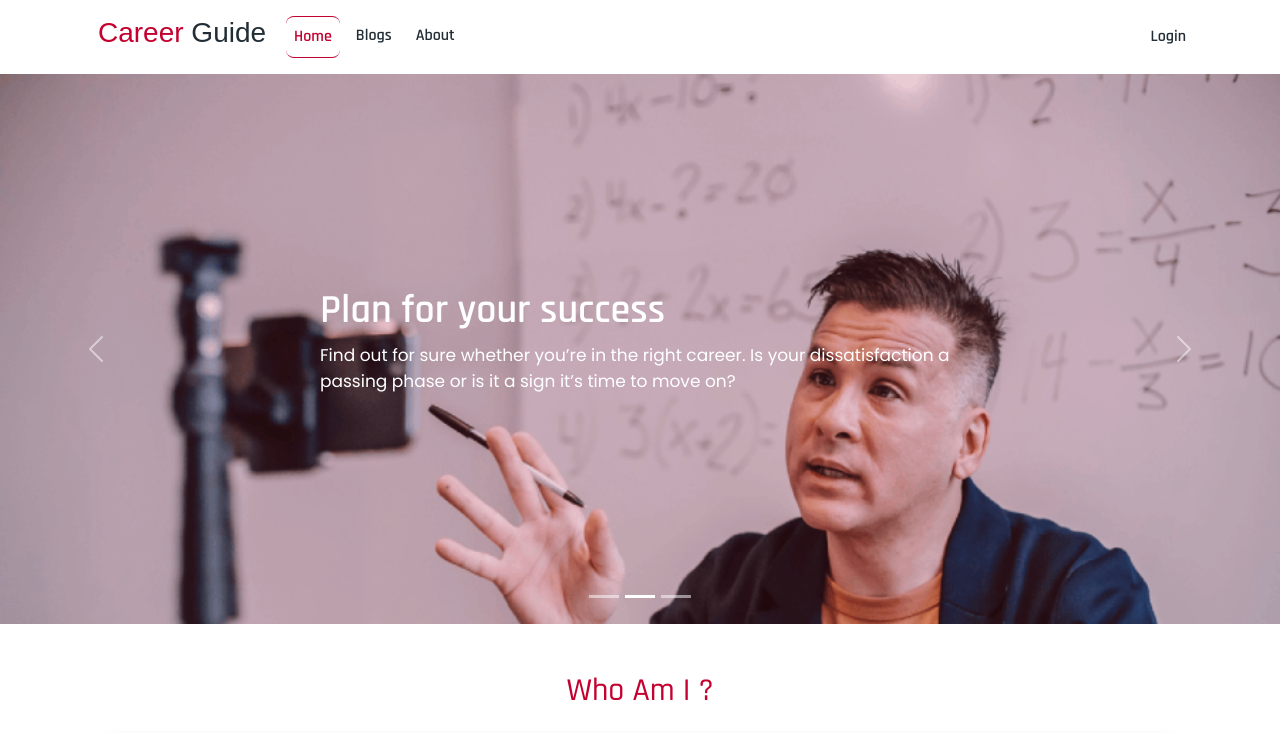
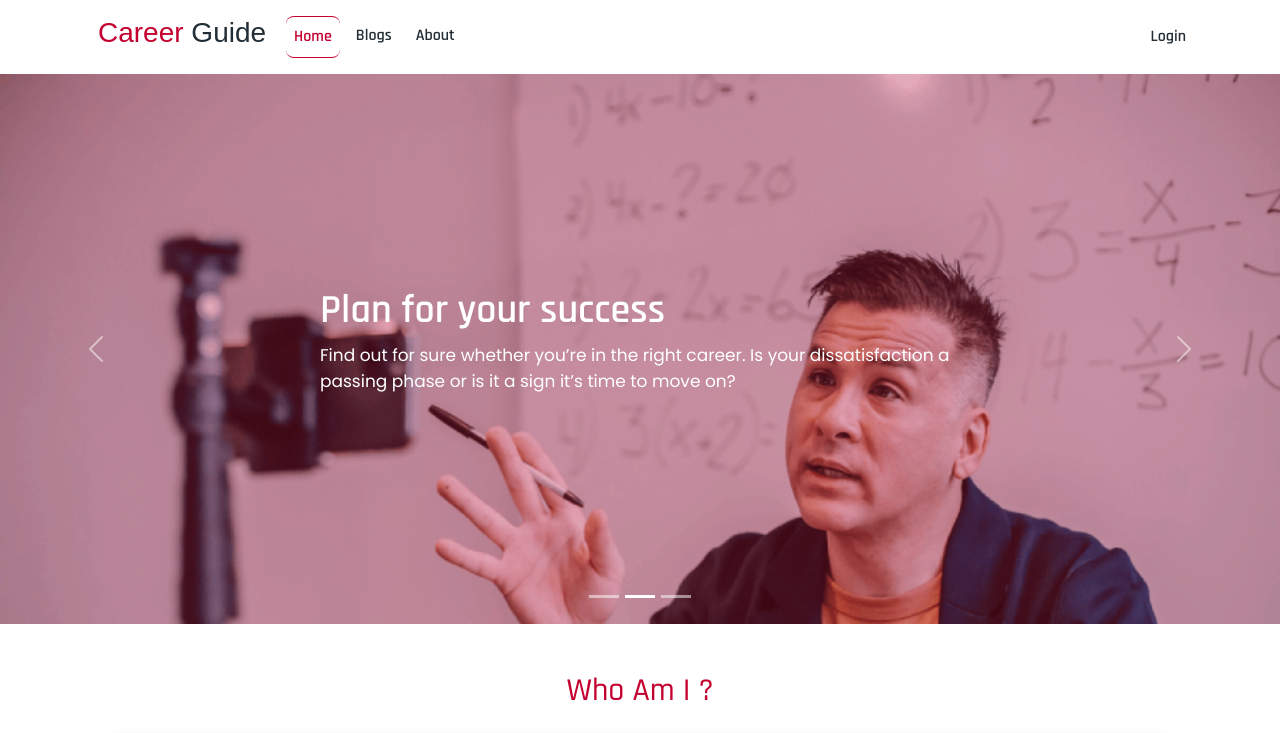
Before and after one commit to ahanafislam/career-guide, a React (Create React App) app: page / in a window 1280 px wide. Shown: the top 733 px of the page. Built offline with nearby package versions, Linux system fonts and the light colour scheme; no server answers; a web font is replaced by a local one.

Commit message:
Edit redme file

```diff
--- a/src/Pages/About/About.js
+++ b/src/Pages/About/About.js
@@ -1,5 +1,5 @@
 import React from 'react';
-import { Card, Container } from 'react-bootstrap';
+import { Container } from 'react-bootstrap';
 import './About.css';
 import picture from "../../images/me.jpg";
 
--- a/src/Pages/Home/Banner/Banner.css
+++ b/src/Pages/Home/Banner/Banner.css
@@ -16,7 +16,7 @@ p, tr{
 }
 
 .carousel-container {
-    background-color: #c3002e28;
+    background-color: #c3002e4d;
     width: 100%;
     height: 100%;
     display: flex;
```
Also changed, not shown: 1 other file (tests, documents, lock files or other folders).
